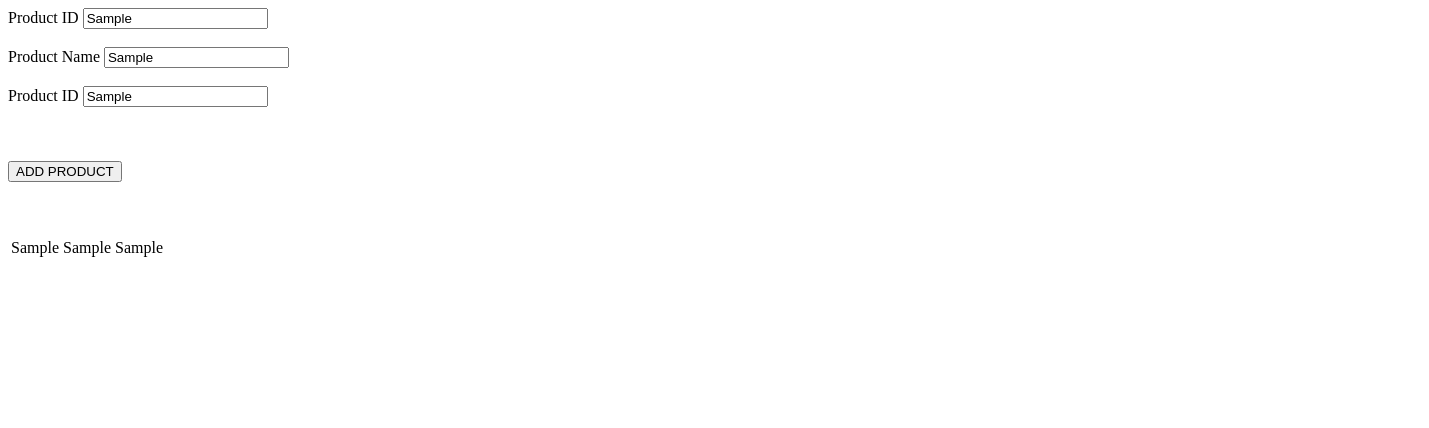
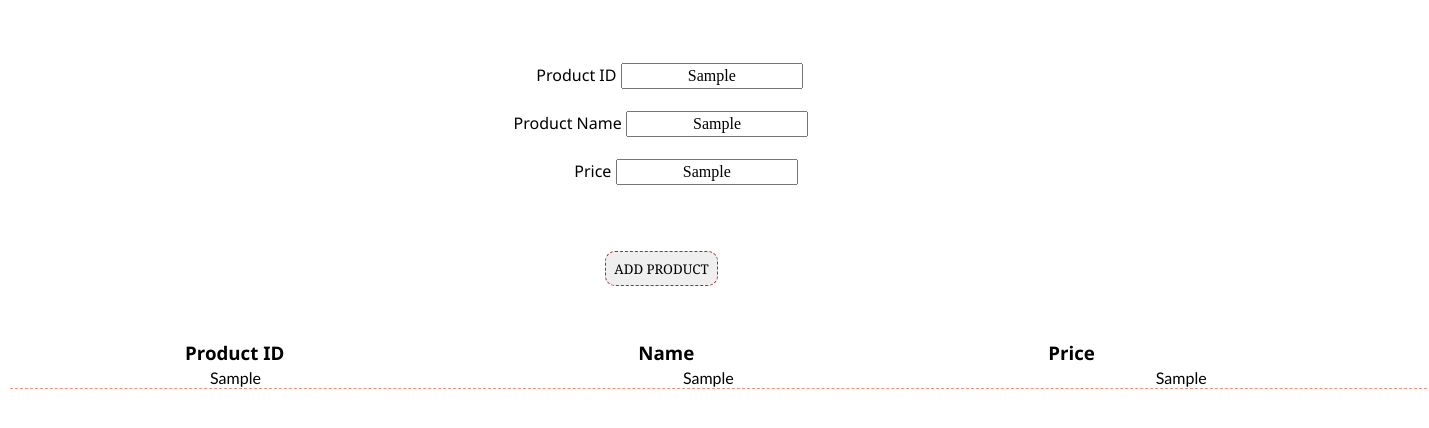
Before and after one commit to MohdSaifCedcoss/JSAddProduct, a plain HTML site: page src/index.html in a window 1280 px wide. Both pictures are taken after typing "Sample", "Sample", "Sample" into the empty fields and a click on the button "ADD PRODUCT". Shown: the whole page, 1429 px wide, since content can reach past the window. Drawn offline with Linux system fonts and the light colour scheme.

Commit message:
Added the styles

```diff
--- a/src/index.html
+++ b/src/index.html
@@ -5,10 +5,11 @@
     <meta http-equiv="X-UA-Compatible" content="IE=edge" />
     <meta name="viewport" content="width=device-width, initial-scale=1.0" />
     <title>Add Product Site</title>
+    <link rel="stylesheet" href="style.css">
   </head>
   <body>
     <div class="main">
-      <form>
+      <form id="form1">
         <label for="ID" id="proId"
           >Product ID <input type="text" id="ID" /></label
         ><br /><br />
@@ -16,11 +17,16 @@
           >Product Name <input type="text" id="name" /></label
         ><br /><br />
         <label for="price" id="proPrice"
-          >Product ID <input type="text" id="price" /></label
+          >Price <input type="text" id="price" /></label
         ><br /><br /><br /><br />
         <input type="button" onclick="addProduct()" id="submit" value="ADD PRODUCT" />
       </form>
       <br><br><br>
+      <div style="display: flex;">
+      <h3 style="margin: auto;">Product ID</h3>
+      <h3 style="margin: auto;">Name</h3>
+      <h3 style="margin: auto;">Price</h3>
+      </div class="div2">
         <table id="myTable">
         </table>
     </div>
--- a/src/index.js
+++ b/src/index.js
@@ -1,16 +1,17 @@
 function addProduct() {
-  let arr = [];
   let id = document.getElementById("ID").value;
   let name = document.getElementById("name").value;
   let price = document.getElementById("price").value;
   let table = document.getElementById("myTable");
-//   table="<th>Product id\b\b\b\b\</th><th>Product Name\b\b\b\b<\th>Price";
+  if(id=="" || name=="" || price==""){
+    alert("Please fill the details !");
+    return;
+  }
   let row = table.insertRow(0);
   let cell1 = row.insertCell(0);
   let cell2 = row.insertCell(1);
   let cell3 = row.insertCell(2);
-  cell1.innerHTML = id;
-  cell2.innerHTML = name;
-  cell3.innerHTML = price;
-//   document.getElementById("myTable").innerHTML=id;
+  cell1.innerHTML = id+"<br>";
+  cell2.innerHTML = name+"<br>";
+  cell3.innerHTML = price+"<br>";
 }
--- /dev/null
+++ b/src/style.css
@@ -0,0 +1,58 @@
+td {
+  font-family: "Gill Sans", "Gill Sans MT", Calibri, "Trebuchet MS", sans-serif;
+  font-size: medium;
+  padding-left: 200px;
+  padding-right: 220px;
+  border-bottom: 1px dashed darksalmon;
+}
+h3 {
+  font-family: "Segoe UI", Tahoma, Geneva, Verdana, sans-serif;
+}
+div2 {
+  text-align: center;
+  margin-left: 10%;
+  padding-left: 30%;
+  width: 40%;
+}
+#form1 {
+  font-family: "Segoe UI", Tahoma, Geneva, Verdana, sans-serif;
+  margin-top: 5%;
+  margin-left: 40%;
+}
+#proId {
+  padding-left: 1%;
+  margin-left: 2%;
+}
+#proPrice {
+  margin-left: 8%;
+}
+#submit {
+  font-family: Cambria, Cochin, Georgia, Times, "Times New Roman", serif;
+  margin-top: auto;
+  margin-left: 12%;
+  width: 15%;
+  height: 35px;
+  border-radius: 10px;
+  border: 1px dashed brown;
+}
+#ID {
+  font-size: medium;
+  font-family: "Times New Roman", Times, serif;
+  text-align: center;
+  width: 23%;
+  height: 20px;
+}
+#name {
+  font-size: medium;
+  font-family: "Times New Roman", Times, serif;
+  text-align: center;
+  width: 23%;
+  height: 20px;
+}
+#price {
+  font-size: medium;
+  font-family: "Times New Roman", Times, serif;
+  text-align: center;
+  width: 23%;
+  height: 20px;
+}
```
